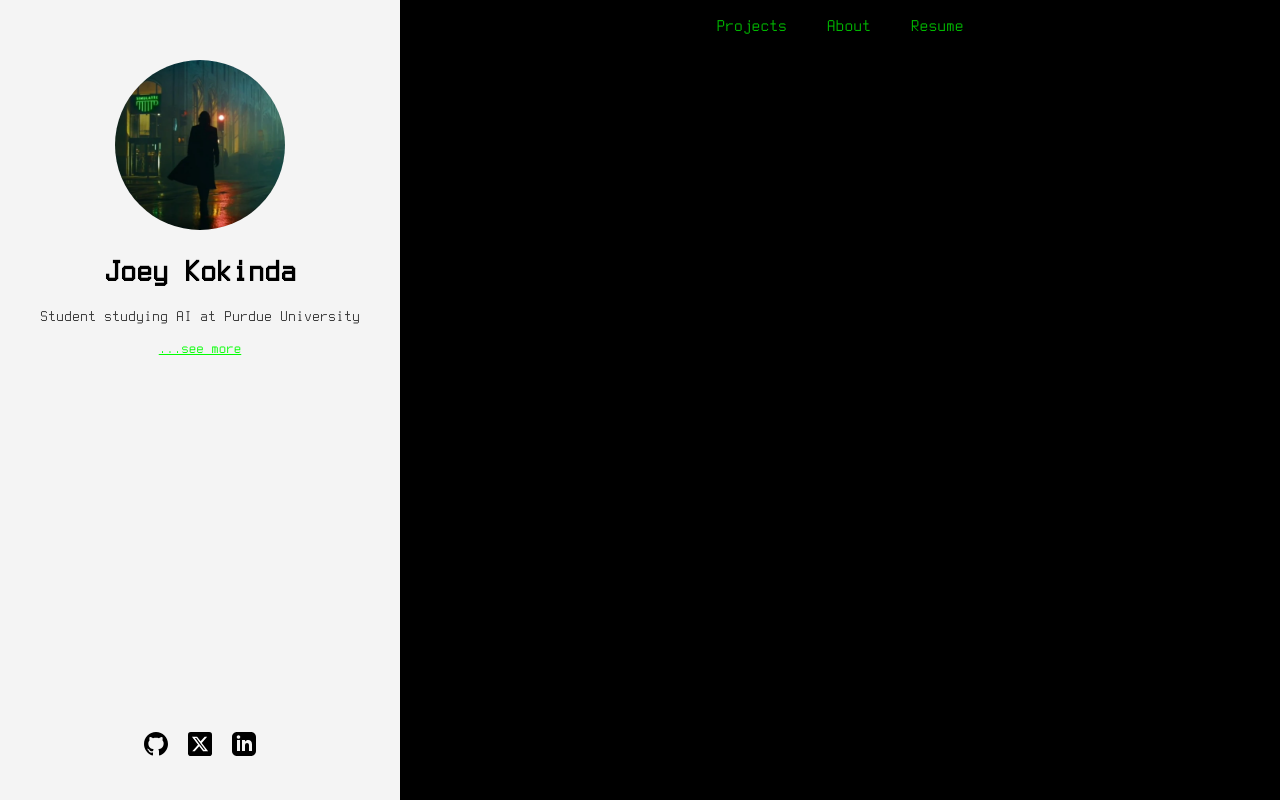
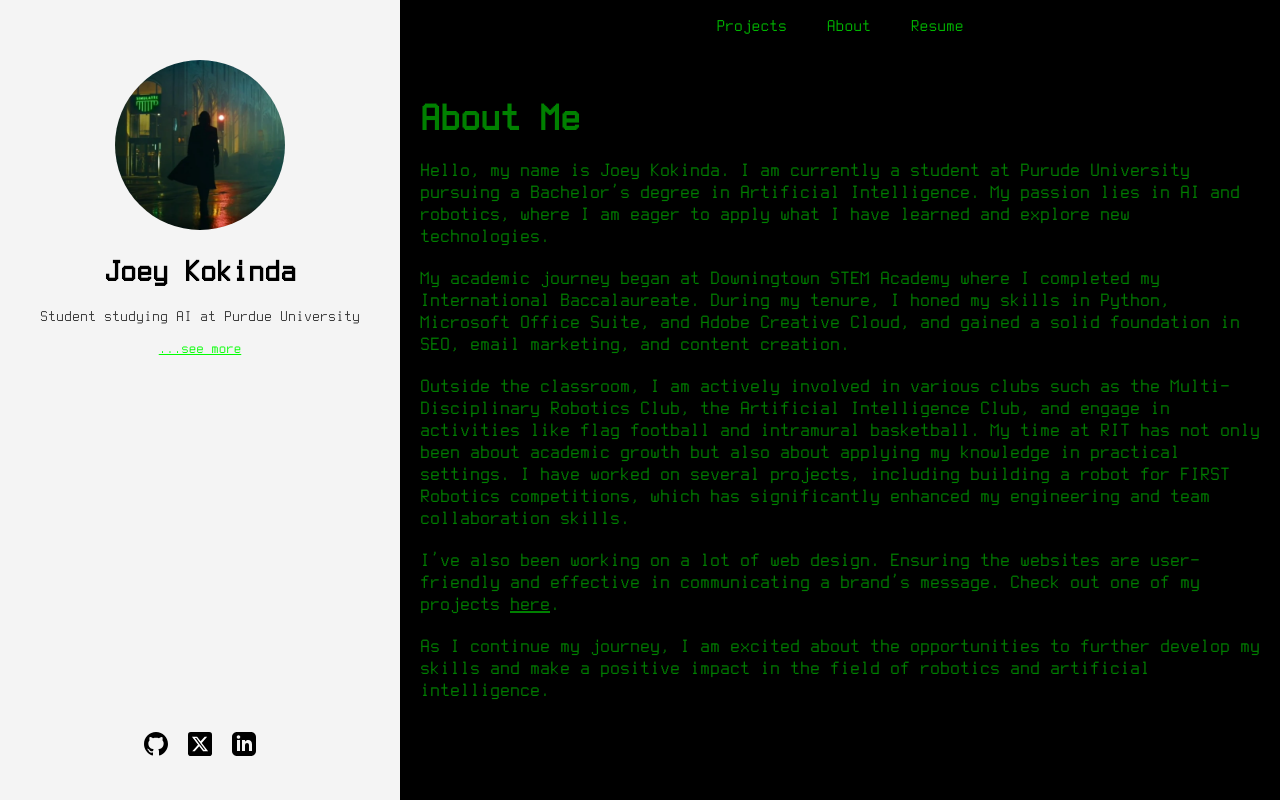
Before and after one commit to sp3ked/jkokweb, a React (Create React App) app: page /about in a window 1280 px wide. Built offline with nearby package versions, Linux system fonts and the light colour scheme.

Commit message:
about section fix color

```diff
--- a/src/Pages/about.css
+++ b/src/Pages/about.css
@@ -8,8 +8,18 @@
 
 .about-content {
     flex: 1;
-    text-align: center;
+    text-align: left;
+    color: green;
+    font-size: 20px;
 }
+
+.title {
+    flex: 1;
+    text-align: left;
+    color: green;
+    font-size: 40px;
+}
+
 
 .about-content p {
     margin-top: 20px;
```
